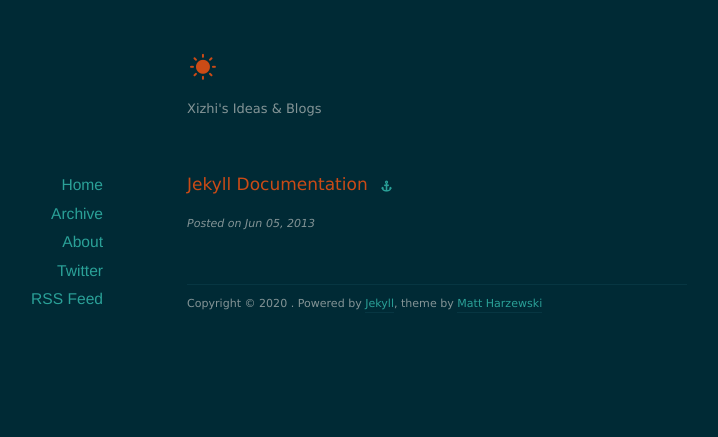
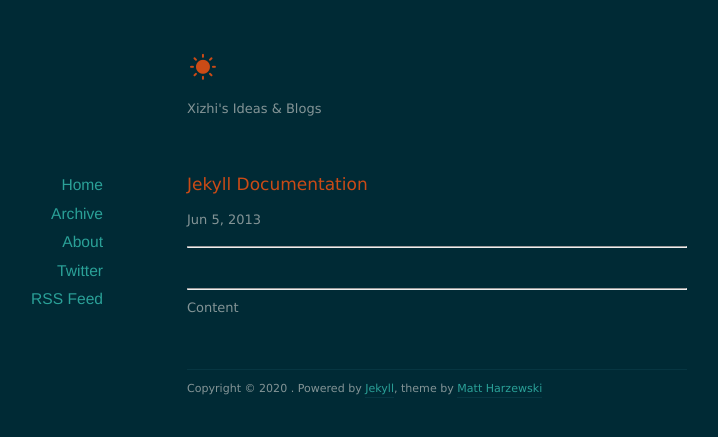
Before and after one commit to KANIKIG/steamsv.github.io, a Jekyll site: the page built from _posts/2013-06-05-jekyll-documentation.markdown, in a window 1280 px wide. Shown: the top 437 px of the page, without its empty margins (203-921 px from the left). Built offline with Jekyll 4.4.1, drawn with Linux system fonts in a browser that asks for light colours; nearby versions of some CDN libraries; comment, search, counter and statistics services are not loaded.

Commit message:
Update post.html

```diff
--- a/_layouts/post.html
+++ b/_layouts/post.html
@@ -1,19 +1,41 @@
 ---
 layout: default
 ---
-<article class="post">
+<div class="row">
+  <div id="myArticle" class="col-sm-9">
+    <div class="post-area post">
+      <header>
+        <h1>{{ page.title }}</h1>
+        <p>{{ page.date | date: "%b %-d, %Y" }}{% if page.author %} • {{ page.author }}{% endif %}{% if page.meta %} • {{ page.meta }}{% endif %}</p>
+      </header>
+      <hr>
+      <article>
+        {{content}}
+      </article>
+      <hr>
+        <div class="bdsharebuttonbox">
+            <a href="#" class="bds_more" data-cmd="more"></a>
+            <a href="#" class="bds_tsina" data-cmd="tsina" title="分享到新浪微博"></a>
+            <a href="#" class="bds_weixin" data-cmd="weixin" title="分享到微信"></a>
+            <a href="#" class="bds_douban" data-cmd="douban" title="分享到豆瓣网"></a>
+            <a href="#" class="bds_fbook" data-cmd="fbook" title="Share to Facebook"></a>
+            <a href="#" class="bds_copy" data-cmd="copy" title="分享到复制网址"></a>
+        </div>
+        <script>
+            window._bd_share_config={"common":{"bdSnsKey":{},"bdText":"","bdMini":"2","bdMiniList":false,"bdPic":"","bdStyle":"1","bdSize":"24"},"share":{}};with(document)0[(getElementsByTagName('head')[0]||body).appendChild(createElement('script')).src='http://bdimg.share.baidu.com/static/api/js/share.js?v=89860593.js?cdnversion='+~(-new Date()/36e5)];
+        </script>
+    </div>
+	{% include comments.html %}
+  </div>
 
-	{% if page.external-url %}
-		<h1>
-			<a href="{{ page.external-url }}">{{ page.title }}</a>
-			<a class="anchor" href="{{ page.url }}"><i class="icon-anchor"></i></a>
-		</h1>
-	{% else %}
-		<h1><a href="{{ page.url }}">{{ page.title }}</a></h1>
-	{% endif %}
+  <div id="content" class="col-sm-3">
+    <!-- <div id="myAffix" class="shadow-bottom-center hidden-xs" data-spy="affix" data-offset-top="0" data-offset-bottom="-20"> -->
+    <div id="myAffix" class="shadow-bottom-center hidden-xs" >
+      <div class="categories-list-header">
+        Content
+      </div>
+      <div class="content-text"></div>
+    </div>
+  </div>
 
-	<div class="post-content">{{ content }}</div>
-
-	<p class="meta">Posted on <span class="postdate">{{ page.date | date: "%b %d, %Y" }}</span></p>
-
-</article>
+</div>
```
